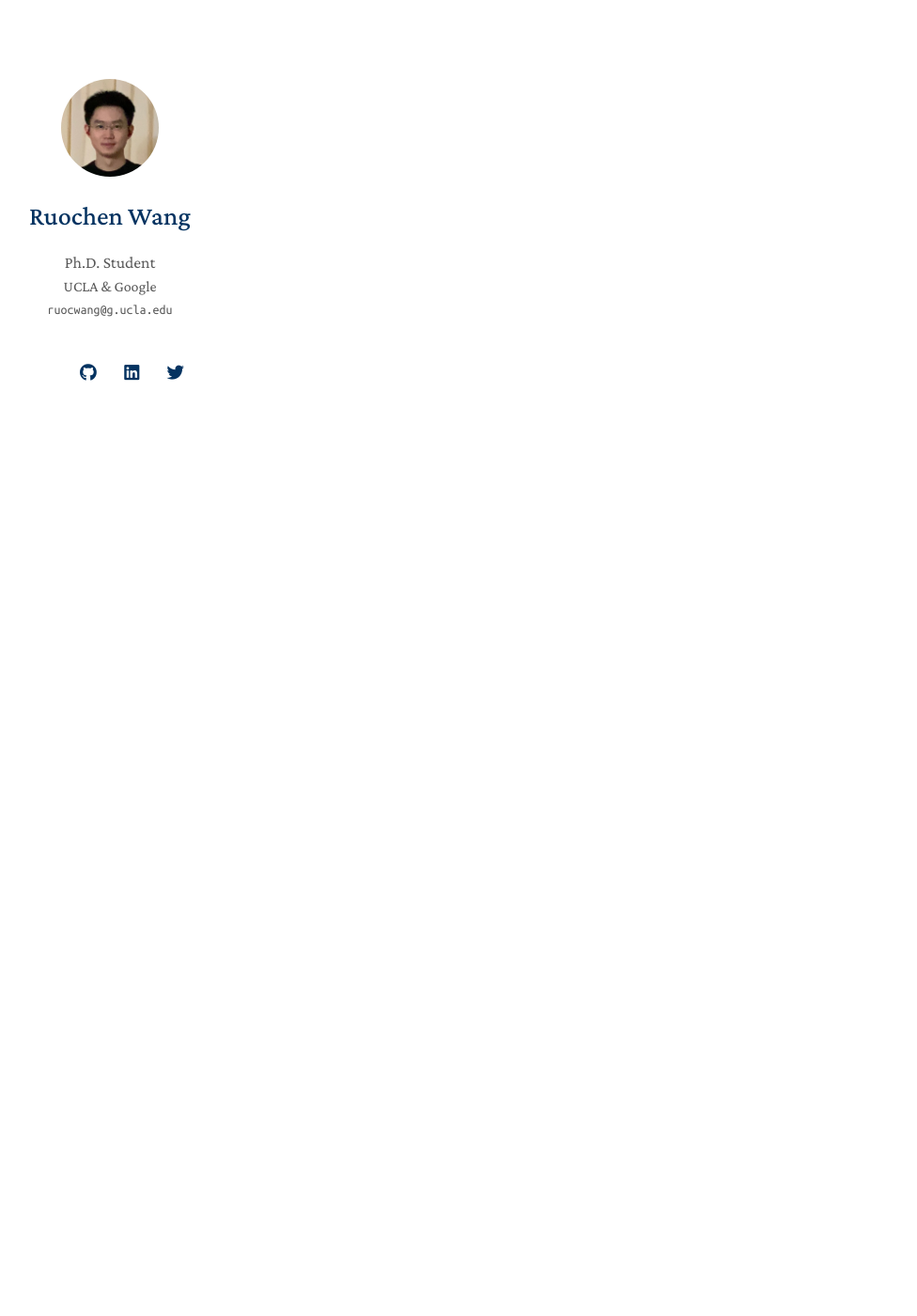
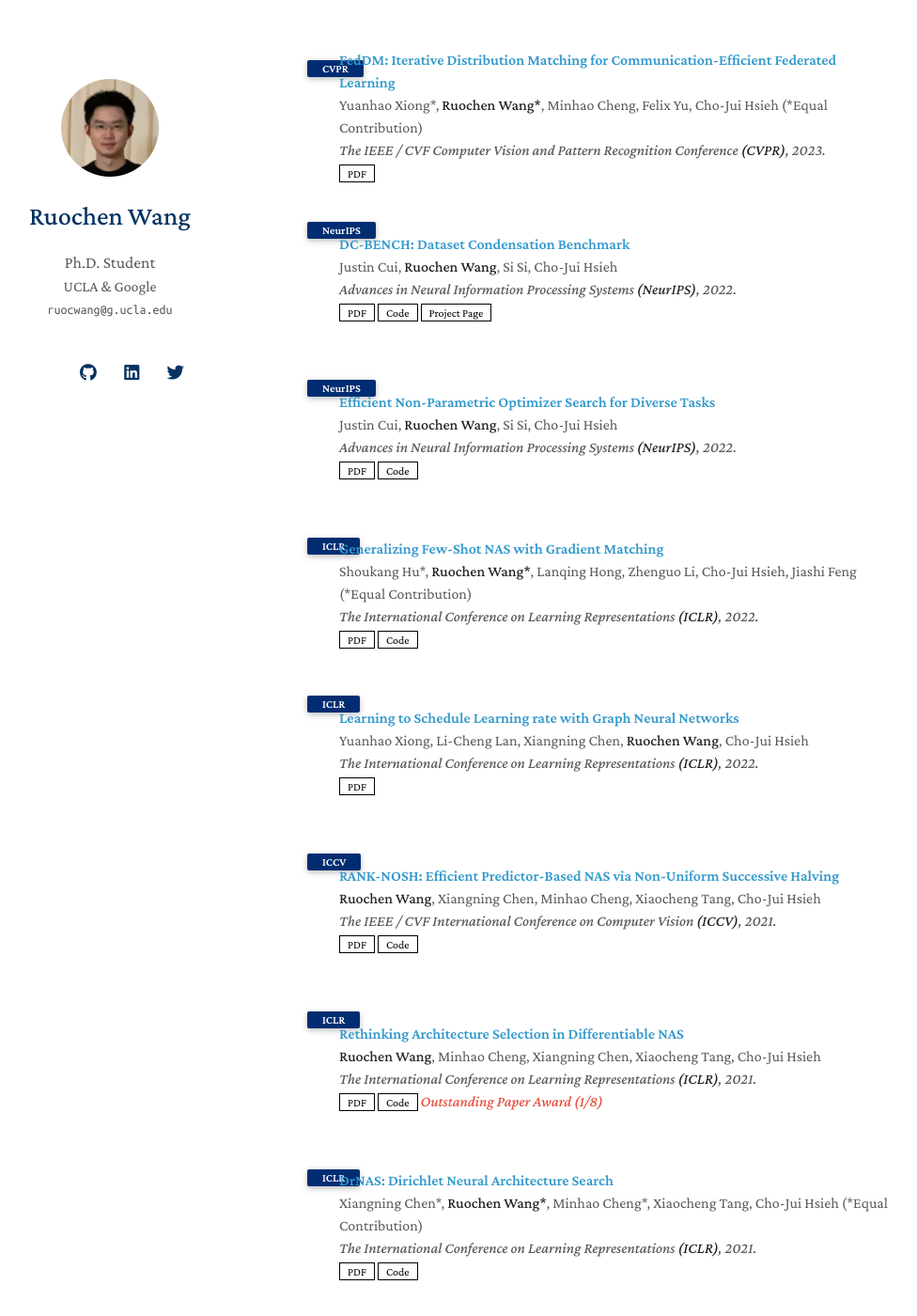
Before and after one commit to ruocwang/ruocwang.github.io, a Jekyll site: the page built from index.md, in a window 1280 px wide and 1400 px high, scrolled down 2640 px. Shown: the whole window at 94% size, without its empty margins (159-1135 px from the left). Built offline with Jekyll 4.4.1, drawn with Linux system fonts in a browser that asks for light colours; nearby versions of some CDN libraries; a style sheet for code colours, icons or effects is not loaded; our own code applies the rules of GitHub Pages for plain Markdown files; some of the changed text lies outside the part shown.

Commit message:
update papers

```diff
--- a/_data/publications.yml
+++ b/_data/publications.yml
@@ -10,23 +10,133 @@ main:
   #   image: ./assets/img/teaser_example_2.png
   #   notes: Early Accept
 
+  - title: "Paper on Multi-Agent Prompting for LLM"
+    authors: <strong>Ruochen Wang*</strong>, Sohyun An*, Minhao Cheng, Tianyi Zhou, Sung Ju Hwang, Cho-jui Hsieh (*Equal Contribution)
+    conference_short: Arxiv
+    # conference: The International Conference on Machine Learning <strong>(ICML)</strong>, 2023.
+    # pdf: https://arxiv.org/abs/2211.10586
+    # code:
+    # page: https://class-il.mpi-inf.mpg.de/mnemonics/
+    # bibtex: https://class-il.mpi-inf.mpg.de/mnemonics/
+    notes: Under Review, work done in AIGC Alliance
+    # image: ./assets/img/teaser_example.png
+
+  - title: "Paper on improving/attacking Text-to-Image Diffusion Models"
+    authors: <strong>Ruochen Wang</strong>, Ting Liu, Cho-jui Hsieh, Boqing Gong
+    conference_short: Arxiv
+    # conference: The International Conference on Machine Learning <strong>(ICML)</strong>, 2023.
+    # pdf: https://arxiv.org/abs/2211.10586
+    # code:
+    # page: https://class-il.mpi-inf.mpg.de/mnemonics/
+    # bibtex: https://class-il.mpi-inf.mpg.de/mnemonics/
+    notes: Under Review, work done at Google
+    # image: ./assets/img/teaser_example.png
+
+  - title: "Mitigating Bias in Dataset Distillation"
+    authors: Justin Cui, <strong>Ruochen Wang</strong>, Yuanhao Xiong, Cho-jui Hsieh
+    conference_short: Arxiv
+    # conference: The International Conference on Machine Learning <strong>(ICML)</strong>, 2023.
+    # pdf: https://arxiv.org/abs/2211.10586
+    # code:
+    # page: https://class-il.mpi-inf.mpg.de/mnemonics/
+    # bibtex: https://class-il.mpi-inf.mpg.de/mnemonics/
+    notes: Under Review
+    # image: ./assets/img/teaser_example.png
+
   - title: "Scaling Up Dataset Distillation to ImageNet-1K with Constant Memory"
     authors: Justin Cui, <strong>Ruochen Wang</strong>, Si Si, Cho-jui Hsieh
     conference_short: ICML
     conference: The International Conference on Machine Learning <strong>(ICML)</strong>, 2023.
     pdf: https://arxiv.org/abs/2211.10586
     # code:
-    page: https://class-il.mpi-inf.mpg.de/mnemonics/
+    # page: https://class-il.mpi-inf.mpg.de/mnemonics/
     # bibtex: https://class-il.mpi-inf.mpg.de/mnemonics/
     # notes: Oral Presentation
     # image: ./assets/img/teaser_example.png
 
-  - title: Scaling Up Dataset Distillation to ImageNet-1K with Constant Memory
-    authors: Yixiao Zhang, Xinyi Li, Huimiao Chen, Alan Yuille, <strong>Yaoyao Liu*</strong>, Zongwei Zhou* (*Corresponding authors)
-    conference_short: MICCAI
-    conference: International Conference on Medical Image Computing and Computer-Assisted Intervention <strong>(MICCAI)</strong>, 2023.
-    pdf: https://arxiv.org/pdf/2306.00988.pdf
-    code: https://github.com/MrGiovanni/ContinualLearning
-    bibtex: https://bib.yliu.me/MICCAI23.txt
-    image: ./assets/img/teaser_example_2.png
-    notes: Early Accept
+  - title: "FedDM: Iterative Distribution Matching for Communication-Efficient Federated Learning"
+    authors: Yuanhao Xiong*, <strong>Ruochen Wang*</strong>, Minhao Cheng, Felix Yu, Cho-Jui Hsieh (*Equal Contribution)
+    conference_short: CVPR
+    conference: The IEEE / CVF Computer Vision and Pattern Recognition Conference <strong>(CVPR)</strong>, 2023.
+    pdf: https://arxiv.org/abs/2207.09653
+    # code:
+    # bibtex: https://bib.yliu.me/MICCAI23.txt
+    # image: ./assets/img/teaser_example_2.png
+    # notes: Early Accept
+
+  - title: "DC-BENCH: Dataset Condensation Benchmark"
+    authors: Justin Cui, <strong>Ruochen Wang</strong>, Si Si, Cho-Jui Hsieh
+    conference_short: NeurIPS
+    conference: Advances in Neural Information Processing Systems <strong>(NeurIPS)</strong>, 2022.
+    pdf: https://arxiv.org/abs/2207.09639
+    code: https://github.com/justincui03/dc_benchmark
+    page: https://justincui03.github.io/dcbench/
+    # bibtex: https://bib.yliu.me/MICCAI23.txt
+    # image: ./assets/img/teaser_example_2.png
+    # notes: Early Accept
+
+  - title: "Efficient Non-Parametric Optimizer Search for Diverse Tasks"
+    authors: Justin Cui, <strong>Ruochen Wang</strong>, Si Si, Cho-Jui Hsieh
+    conference_short: NeurIPS
+    conference: Advances in Neural Information Processing Systems <strong>(NeurIPS)</strong>, 2022.
+    pdf: https://arxiv.org/abs/2209.13575
+    code: https://github.com/ruocwang/efficient-optimizer-search
+    # page: https://justincui03.github.io/dcbench/
+    # bibtex: https://bib.yliu.me/MICCAI23.txt
+    # image: ./assets/img/teaser_example_2.png
+    # notes: Early Accept
+
+  - title: "Generalizing Few-Shot NAS with Gradient Matching"
+    authors: Shoukang Hu*, <strong>Ruochen Wang*</strong>, Lanqing Hong, Zhenguo Li, Cho-Jui Hsieh, Jiashi Feng (*Equal Contribution)
+    conference_short: ICLR
+    conference: The International Conference on Learning Representations <strong>(ICLR)</strong>, 2022.
+    pdf: https://arxiv.org/abs/2203.15207
+    code: https://github.com/skhu101/GM-NAS
+    # page: https://justincui03.github.io/dcbench/
+    # bibtex: https://bib.yliu.me/MICCAI23.txt
+    # image: ./assets/img/teaser_example_2.png
+    # notes: Early Accept
+
+  - title: "Learning to Schedule Learning rate with Graph Neural Networks"
+    authors: Yuanhao Xiong, Li-Cheng Lan, Xiangning Chen, <strong>Ruochen Wang</strong>, Cho-Jui Hsieh
+    conference_short: ICLR
+    conference: The International Conference on Learning Representations <strong>(ICLR)</strong>, 2022.
+    pdf: https://openreview.net/pdf?id=k7efTb0un9z
+    # code: https://github.com/ruocwang/efficient-optimizer-search
+    # page: https://justincui03.github.io/dcbench/
+    # bibtex: https://bib.yliu.me/MICCAI23.txt
+    # image: ./assets/img/teaser_example_2.png
+    # notes: Early Accept
+
+  - title: "RANK-NOSH: Efficient Predictor-Based NAS via Non-Uniform Successive Halving"
+    authors: <strong>Ruochen Wang</strong>, Xiangning Chen, Minhao Cheng, Xiaocheng Tang, Cho-Jui Hsieh
+    conference_short: ICCV
+    conference: The IEEE / CVF International Conference on Computer Vision <strong>(ICCV)</strong>, 2021.
+    pdf: https://arxiv.org/abs/2108.08019
+    code: https://github.com/ruocwang/
+    # page: https://justincui03.github.io/dcbench/
+    # bibtex: https://bib.yliu.me/MICCAI23.txt
+    # image: ./assets/img/teaser_example_2.png
+    # notes: Early Accept
+
+  - title: "Rethinking Architecture Selection in Differentiable NAS"
+    authors: <strong>Ruochen Wang</strong>, Minhao Cheng, Xiangning Chen, Xiaocheng Tang, Cho-Jui Hsieh
+    conference_short: ICLR
+    conference: The International Conference on Learning Representations <strong>(ICLR)</strong>, 2021.
+    pdf: https://arxiv.org/abs/2203.15207
+    code: https://github.com/skhu101/GM-NAS
+    # page: https://justincui03.github.io/dcbench/
+    # bibtex: https://bib.yliu.me/MICCAI23.txt
+    # image: ./assets/img/teaser_example_2.png
+    notes: Outstanding Paper Award (1/8)
+
+  - title: "DrNAS: Dirichlet Neural Architecture Search"
+    authors: Xiangning Chen*, <strong>Ruochen Wang*</strong>, Minhao Cheng*, Xiaocheng Tang, Cho-Jui Hsieh (*Equal Contribution)
+    conference_short: ICLR
+    conference: The International Conference on Learning Representations <strong>(ICLR)</strong>, 2021.
+    pdf: https://arxiv.org/abs/2203.15207
+    code: https://github.com/skhu101/GM-NAS
+    # page: https://justincui03.github.io/dcbench/
+    # bibtex: https://bib.yliu.me/MICCAI23.txt
+    # image: ./assets/img/teaser_example_2.png
+    # notes: Outstanding Paper Award (1/8)
--- a/index.md
+++ b/index.md
@@ -71,6 +71,6 @@ For the past years, I have mainly focused on the following areas (chronological
 - Neural Architecture Search
 
 
-<!-- {% include_relative _includes/publications.md %} -->
+{% include_relative _includes/publications.md %}
 
 <!-- {% include_relative _includes/services.md %} -->
```
